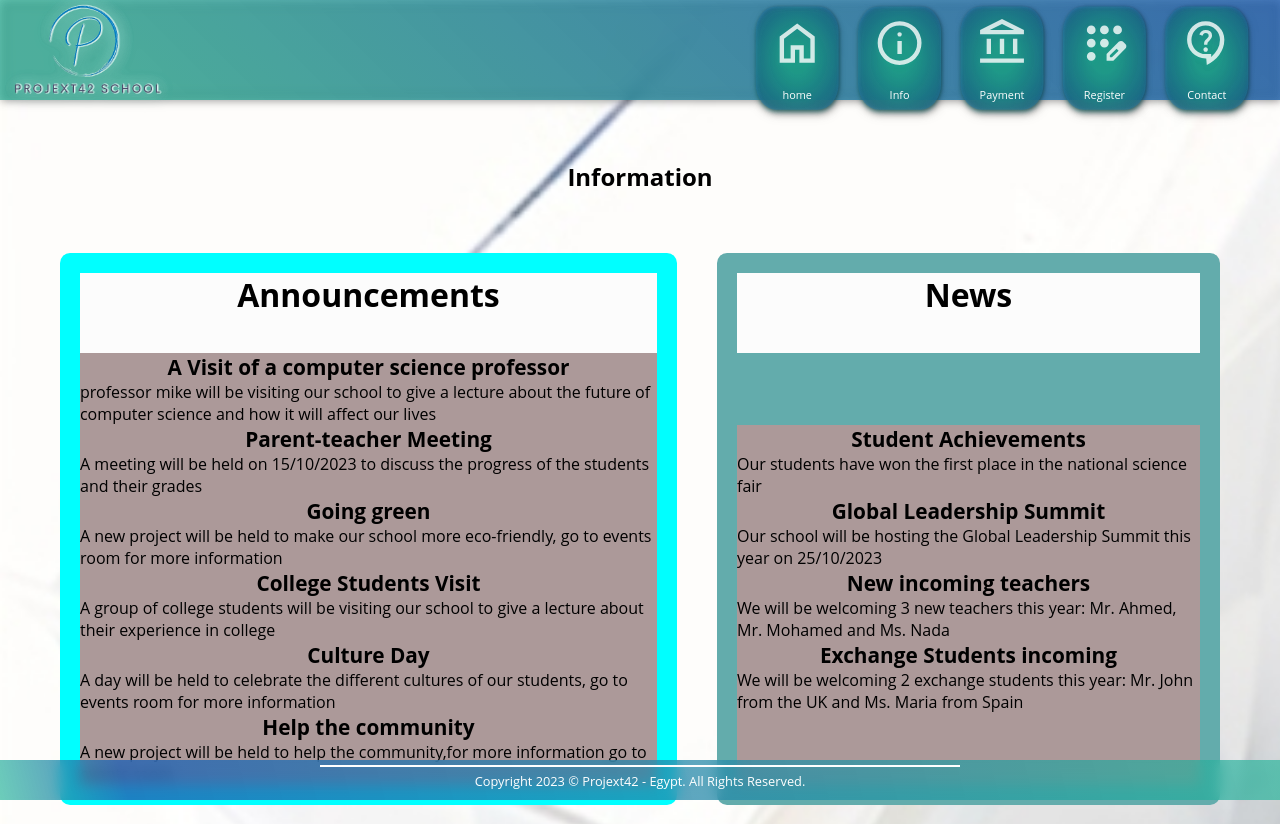
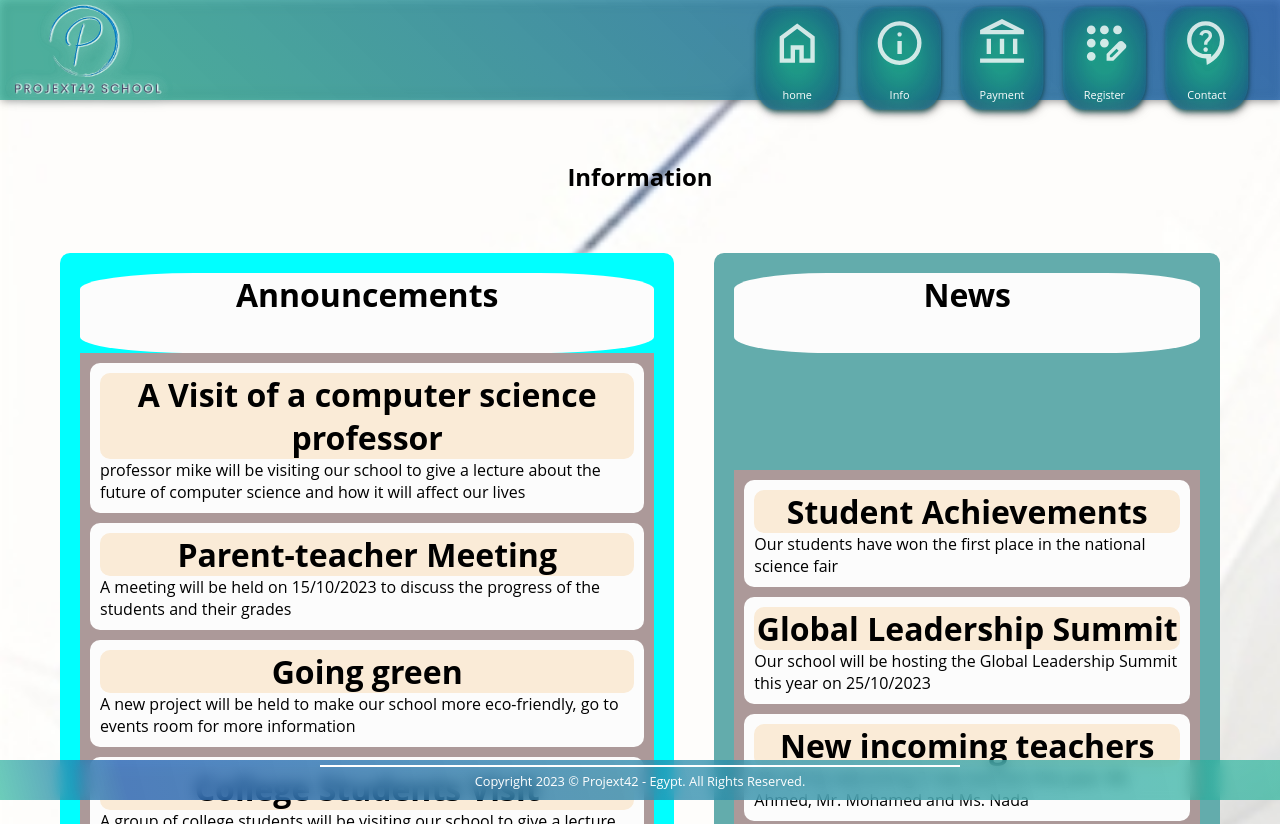
Before and after one commit to Mike0Fouad/School, a plain HTML site: page info.html in a window 1280 px wide. Shown: the top 824 px of the page. Drawn offline with Linux system fonts and the light colour scheme.

```diff
--- a/info.html
+++ b/info.html
@@ -41,7 +41,14 @@
             padding: 20px;
             border-radius: 10px;
         }
-        #news>h3,#anno>h3{
+        #news>h3{
+            background-color: rgb(252, 252, 252);
+            height: 10vh;
+
+            text-align: center;
+            font-size: 2em;
+        }
+        #anno>h3{
             background-color: rgb(252, 252, 252);
             height: 10vh;
 
@@ -51,6 +58,12 @@
         #info ul{
             list-style-type: none;
             background-color: rgb(172, 153, 153);
+        }
+        #info li{
+            padding: 10px;
+            margin: 10px;
+            border-radius: 10px;
+            background-color: rgb(252, 252, 252);
         }
         #calender{
             background-color: rgb(82, 105, 105);
@@ -88,10 +101,21 @@
             text-align: center;
             font-size: 2em;
             background-color: azure;
+            border-radius: 20%;
+
         }
         h4{
             text-align: center;
             font-size: 1.3em;
+        }
+        h4{
+            text-align: center;
+            font-size: 2em;
+            background-color:antiquewhite;
+            border-radius:10px;
+        }
+        th{
+            background-color: aqua;
         }
     </style>
     <title>information</title>
--- a/style.css
+++ b/style.css
@@ -9,59 +9,14 @@
     scroll-behavior: smooth;
     -webkit-scroll-behavior: smooth; /*weblit helps for crossbrowser compatibility*/
 }
-/* body {
-    width:100vw;
-    height: 100vh;
-    display: grid;
-    grid-template-columns: 1fr;
-    grid-template-rows: auto auto auto;
-    grid-template-areas: "heading"
-                         "content"
-                         "ending";
-    margin: 0;
-    min-height: 100vh;
-    overflow-y: unset; /*u can set later to scroll, but first clean mispositioning in div*/
-    scroll-behavior: smooth; /*let u scroll smoother, also we need to adjust the scrolling so the section is adjusted to header or let header stop before section, so the start of it is visible*/
-} */
-/* section{
-    position: relative;
-    height:100%;
-    width:100%;
-    min-width:100vw;
-    min-height:100vh;
-    left:0;
-    right:0;
-    top:0;
-    bottom:0;
-    margin:0;
-    padding: 0;
-} */
-/* #home{
-    background: blue;
-    z-index: -1;}
-    /*z-index controls the position of the "layer" (element) -1 is lower than 1, just worksunder special positining and display conditions*/
-}
-/* #home h2{
-    top: 70px;
-  position: fixed;
-  font-size: 12px;
-  left: 0px;
-  backdrop-filter: blur(7px);
-  background: #515fda99;
-  border-radius: 15px 0;
-  padding: 5px 14px;
-  font-weight: 500;
-  letter-spacing: .9px;
-  filter: drop-shadow(1px 1px 2px #00260055);
-  z-index: 0.5;
-  /*its better to place the headlines under the section and also consider h1 for seo optimization (i also need to look new rules up, meh)*/
-/*} */
-.homewrapper{
+
+
+/* .homewrapper{
     position: relative;
     margin-right: 25%;
     display: contents;
     /*try never to let a div unnamed, also classNames are used more than ids, but depends on ur workstyle, so i gave it a name*/
-}
+} */
 #Logo{
     position: relative;
     z-index: -2;
@@ -72,25 +27,7 @@
     filter: drop-shadow(0px 0px 27px #23d8b7bb)
     drop-shadow(1px 1px .1px #ffffffaa)
     drop-shadow(1px -1px .1px #ffffffaa);}
-/* }
-#info{
-    background: violet;
-    position: relative;
-  display: table;} /*or try inline-flex for more vertical design*/
 
-/*#payment{
-    background: yellow;
-    margin: 0%;
-    position: relative;
-    display: table; /*or try inline-flex for more vertical design*/
-
-
-/* #contact{
-    background: green;
-    position: relative;
-    padding:25% 50% 50% 25%;
-    display: table; /*or try inline-flex for more vertical design
-} */
 /* headinggggggggggggggggggggggggggggggggggggggggggg */
 a>img {
     position: relative;
@@ -175,7 +112,6 @@
     right: 10px;
     position: relative;
 }
-/* contentttttttttttttttttttttttttttttttttttttttttt */
 
 /* endinggggggggggggggggggggggggggggggggggggggggg */
 #ending {
```
Also changed, not shown: contact.html (+10 -7 lines), payment.html (+4 -0 lines).
